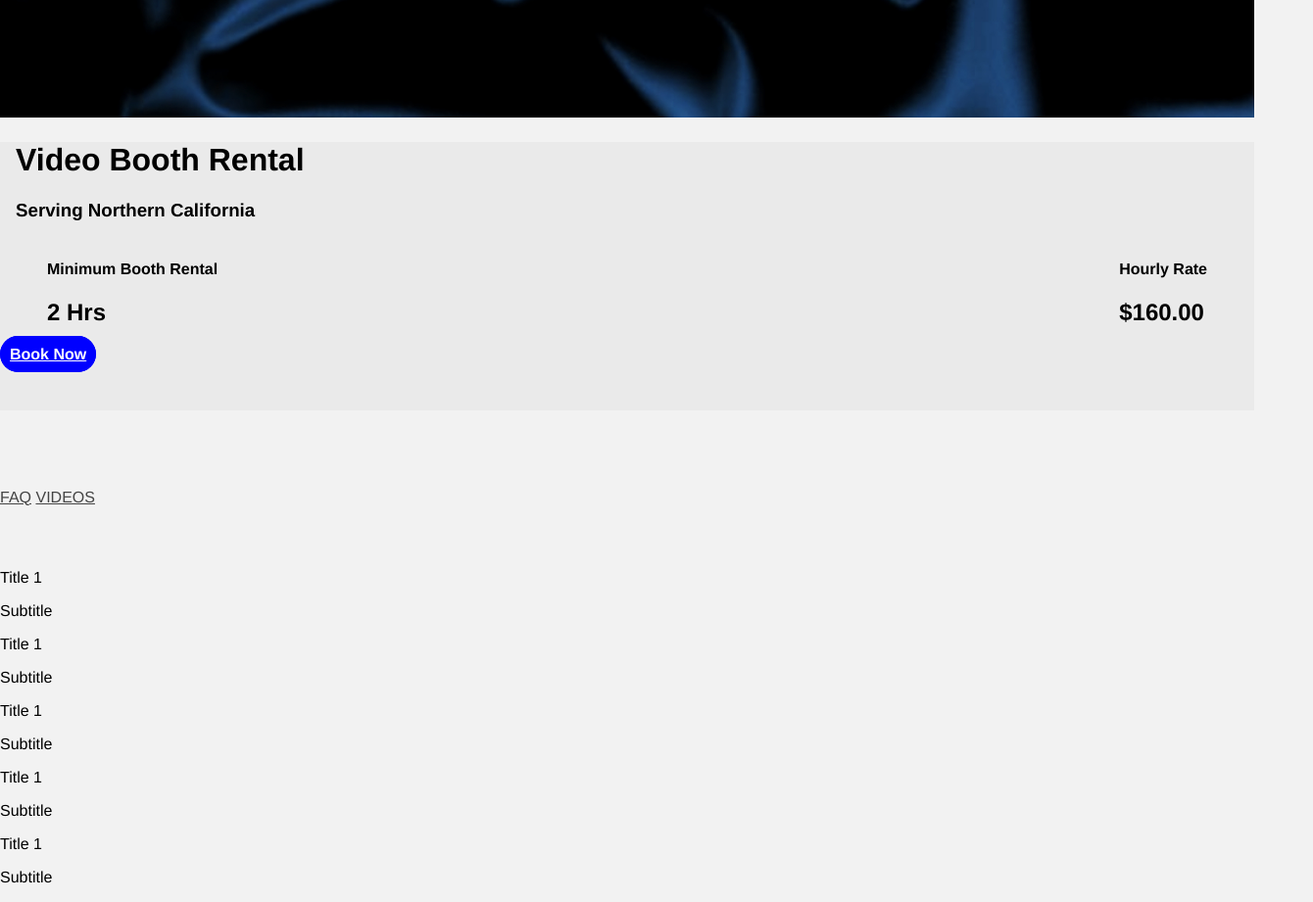
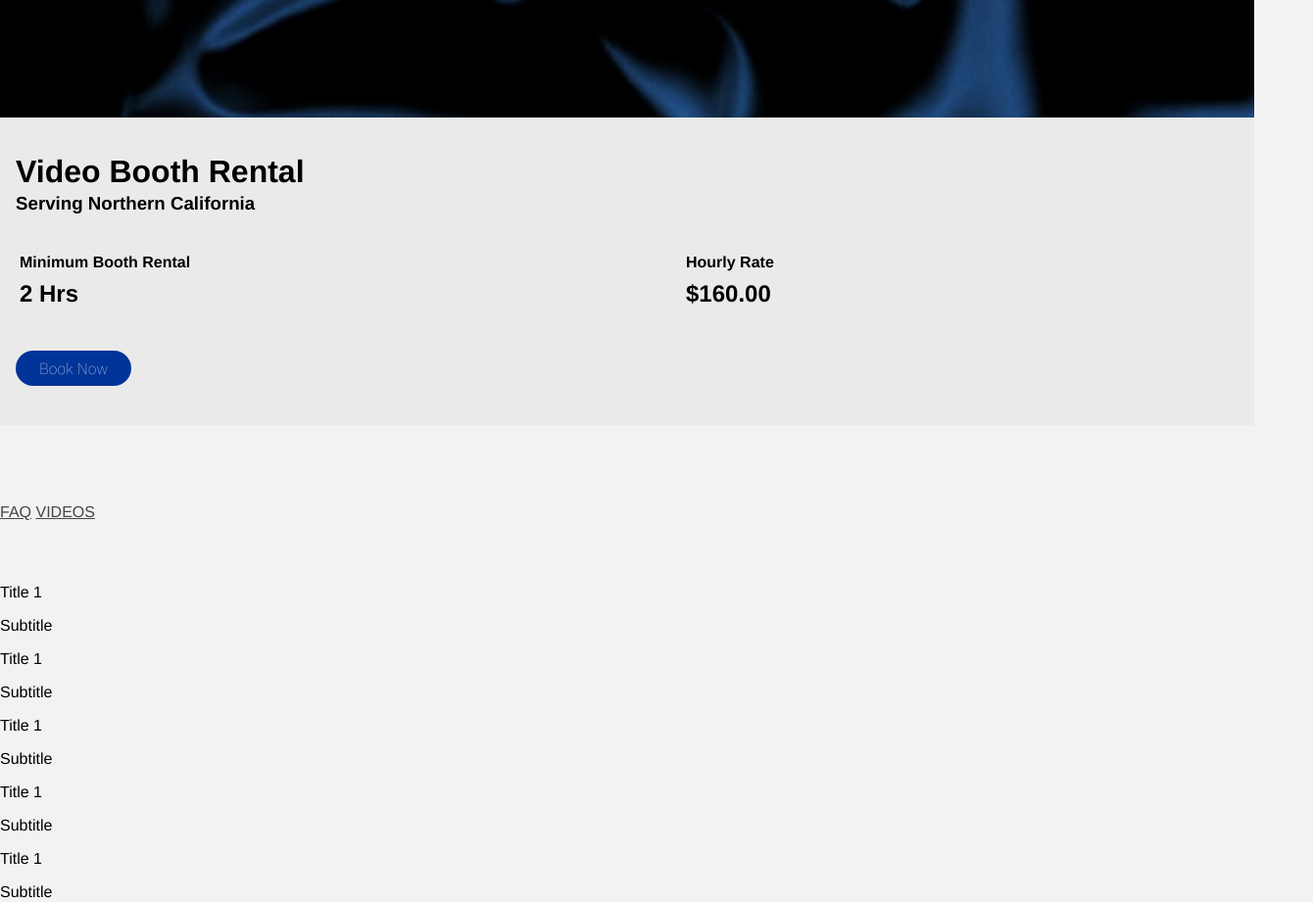
Before and after one commit to Mamkh27/Luxe3Sixty-Website, a plain HTML site: page Website-3Sixty/how-it-works.html in a window 1280 px wide. Shown: the part 649-1570 px from the top of the page at 98% size, 1340 px wide, since content can reach past the window. Drawn offline with Linux system fonts and the light colour scheme; a web font is replaced by a local one.

Commit message:
Fixed up top-most CSS of Page 2.

```diff
--- a/Website-3Sixty/css/page2.css
+++ b/Website-3Sixty/css/page2.css
@@ -1,34 +1,60 @@
+@import url('https://fonts.googleapis.com/css2?family=IBM+Plex+Mono:wght@100&family=IBM+Plex+Sans:wght@100&family=Water+Brush&display=swap');
+:root {
+  --primary-color: #013498;
+}
+
+
 .information-section{
     background-color: #eaeaea;
     padding-bottom: 3em;
+    padding-top: 1em;
 }
 img {
-    max-width: 100%;
-    height: auto;
-    width: auto;
-    display: inline;
+  display: block;
+    width: 100%;
+
+
   }
 .list{
   display: flex;
-  align-items: center;
-  justify-content: space-between;
-  margin-inline: 3em;
 }
+
+.item {
+  flex: 0 0 50%;
+  margin-left: 20px;
+  margin-right: 20px;
+}
+
 .title{
-    margin: 1em;
+
+  display: block;
+  margin: 0;
+  padding: -50px;
+ margin-left: 1em;
+
 }
-.book-now-cta {
+.try{
+  margin-top: -1em;
+}
+h2{
+  margin-top: -0.5em;
+}
+.book-now-cta-2 {
         color: white;
-        background-color: blue;
-        border: 2px solid blue;
-        font-weight: bold;
+        background-color: var(--primary-color);
         border-radius: 5em;
         margin-top: -.2em;
-        padding: 0.5em;
+        padding:  0.5em 1.5em;
+
         margin-right: 0.5em;
+        font-family: 'IBM Plex Sans';
+        text-decoration: none;
 
      }
-
+.cta-button{
+  margin-top: 2em;
+  margin-left: 1em;
+}
      .button-options{
       margin-top: 5em;
 
--- a/Website-3Sixty/how-it-works.html
+++ b/Website-3Sixty/how-it-works.html
@@ -47,19 +47,21 @@
       <div class="container">
         <div class="title">
         <h1>Video Booth Rental</h1>
-        <h3>Serving Northern California</h3>
+        <h3 class="try">Serving Northern California</h3>
         </div>
         <ul class="list">
-          <li>
+          <li class="item">
             <h4>Minimum Booth Rental</h4>
             <h2>2 Hrs</h2>
           </li>
-          <li >
+          <li class="item">
             <h4>Hourly Rate</h4>
             <h2>$160.00</h2>
           </li>
         </ul>
-        <a class="book-now-cta" href="#">Book Now</a>
+        <div class="cta-button">
+        <a class="book-now-cta-2" href="#">Book Now</a>
+      </div>
       </div>
     </div>
   </div>
```
